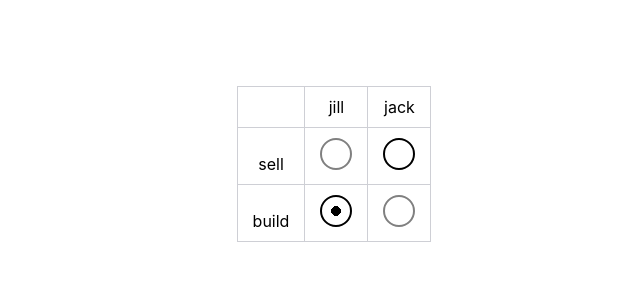
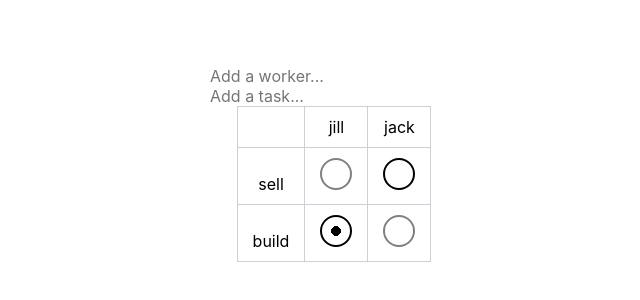
Before and after one commit to qooqu/bubbletask, a React (Create React App) app in the folder web/: page / in a window 1280 px wide. Shown: the part 236-536 px from the top of the page, without its empty margins (306-946 px from the left). Built offline with nearby package versions, Linux system fonts and the light colour scheme.

Commit message:
web: added new item forms

```diff
--- a/web/package.json
+++ b/web/package.json
@@ -9,6 +9,7 @@
     "react": "^17.0.1",
     "react-dom": "^17.0.1",
     "react-scripts": "4.0.3",
+    "uniqid": "^5.3.0",
     "web-vitals": "^1.0.1"
   },
   "scripts": {
--- a/web/src/App.js
+++ b/web/src/App.js
@@ -1,8 +1,10 @@
 import React, { useState, useEffect } from "react";
+import uniqid from "uniqid";
 
 import ColumnHeader from "./components/ColumnHeader";
 import RowHeader from "./components/RowHeader";
 import Bubble from "./components/Bubble";
+import Form from "./components/Form";
 
 import "./App.css";
 
@@ -69,6 +71,54 @@ const App = () => {
     // console.log(data);
     // };
 
+    // const fetchData = async () => {
+    //     let newData = {};
+
+    //     fetch data
+
+    //     localStorage.setItem("bubbleTaskData", JSON.stringify(newData));
+    //     setData(newData);
+    // };
+
+    const reOrder = () => {
+        let newData = {
+            workers: [...data.workers],
+            tasks: [...data.tasks],
+        };
+        for (let key in newData) {
+            newData[key].sort((a, b) => a.order - b.order);
+        }
+        setData(newData);
+    };
+
+    const formSubmit = (which, name) => {
+        console.log("yo");
+        let newData = {
+            workers: [...data.workers],
+            tasks: [...data.tasks],
+        };
+        let newWhich;
+        if (which === "worker") {
+            newWhich = {
+                _id: uniqid(),
+                name: name,
+                owner: "60473dbc8b20cf35e8ec8491",
+                order: newData[`${which}s`].length,
+            };
+        } else {
+            newWhich = {
+                _id: uniqid(),
+                name: name,
+                owner: "60473dbc8b20cf35e8ec8491",
+                order: newData[`${which}s`].length,
+                assignedTo: "",
+                percentComplete: 0,
+            };
+        }
+        newData[`${which}s`].push(newWhich);
+        setData(newData);
+    };
+
     const bubbleClick = (task) => {
         let newData = { workers: [...data.workers], tasks: [...data.tasks] };
         let index = newData.tasks.map((ele) => ele._id).indexOf(task._id);
@@ -95,25 +145,10 @@ const App = () => {
         setData(newData);
     };
 
-    const reOrder = () => {
-        let newData = { workers: [...data.workers], tasks: [...data.tasks] };
-        for (let key in newData) {
-            newData[key].sort((a, b) => a.order - b.order);
-        }
-        setData(newData);
-    };
-
-    // const fetchData = async () => {
-    //     let newData = {};
-
-    //     fetch data
-
-    //     localStorage.setItem("bubbleTaskData", JSON.stringify(newData));
-    //     setData(newData);
-    // };
-
     return (
         <div className="App">
+            <Form which="worker" formSubmit={formSubmit} />
+            <Form which="task" formSubmit={formSubmit} />
             <table>
                 <thead>
                     <tr>
--- /dev/null
+++ b/web/src/components/Form.js
@@ -0,0 +1,32 @@
+import React, { useState } from "react";
+
+const Form = (props) => {
+    let which = props.which;
+    const [name, setName] = useState("");
+
+    const handleChange = (e) => {
+        setName(e.target.value);
+    };
+
+    const handleSubmit = (e) => {
+        e.preventDefault();
+        props.formSubmit(which, name);
+        setName("");
+    };
+
+    return (
+        <form onSubmit={handleSubmit}>
+            <label htmlFor={`new-${which}`}>
+                <input
+                    id={`new-${which}`}
+                    type="name"
+                    value={name}
+                    onChange={handleChange}
+                    placeholder={`Add a ${which}...`}
+                />
+            </label>
+        </form>
+    );
+};
+
+export default Form;
```
Also changed, not shown: 2 other files (tests, documents, lock files or other folders).
